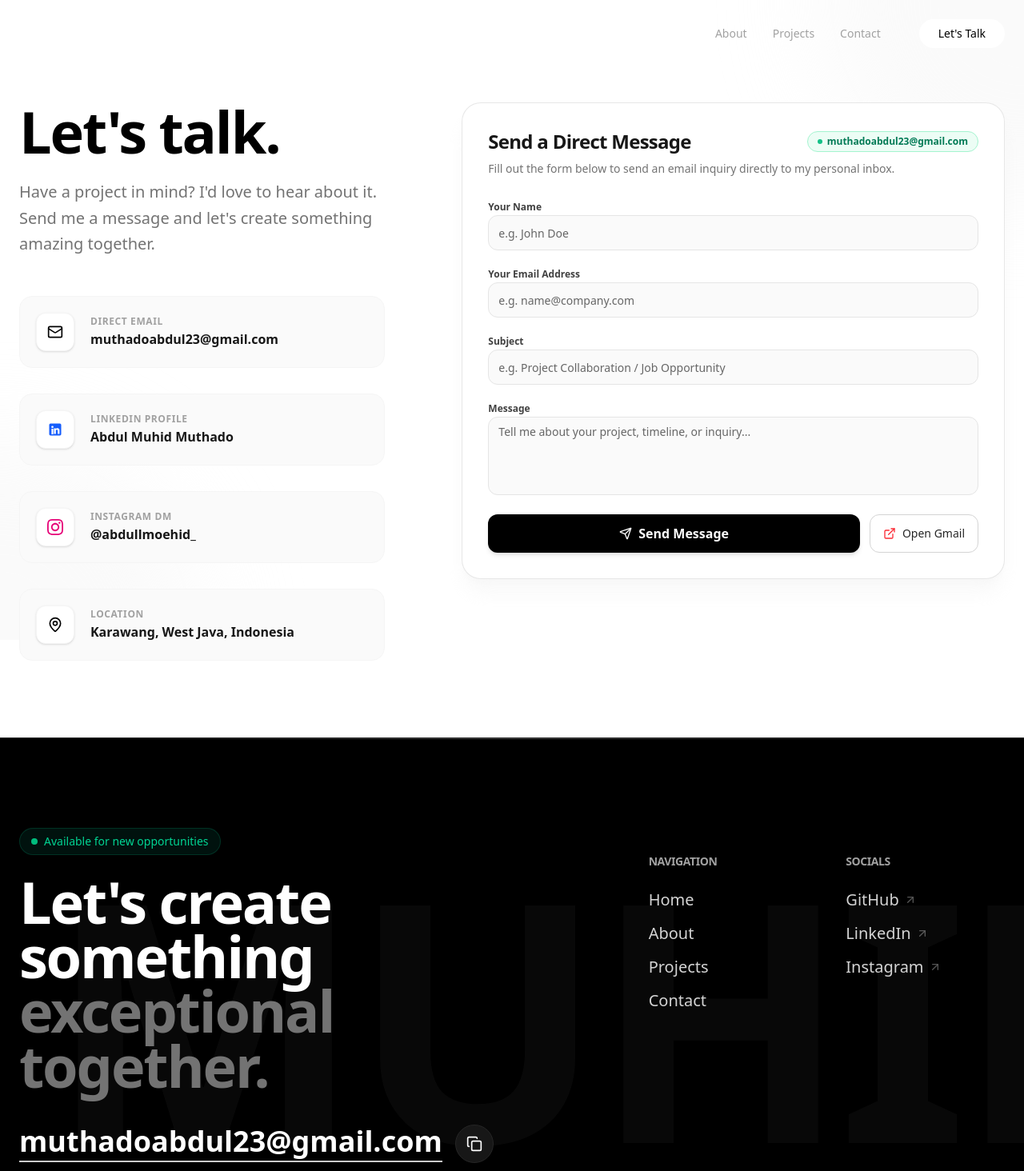
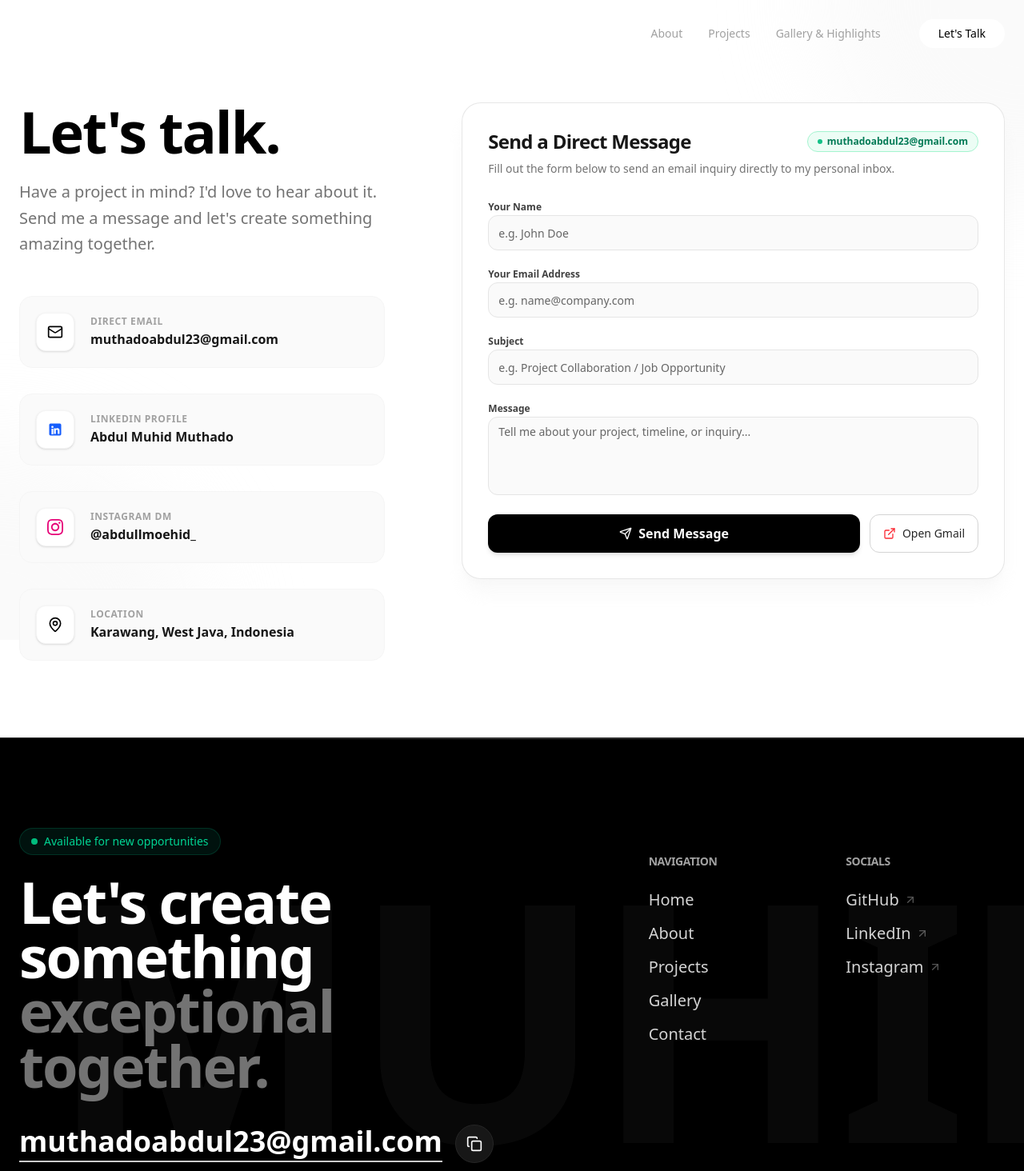
Before and after one commit to Moehid23/portofolio, a Next.js app: page /contact in a window 1280 px wide. Shown: the top 1464 px of the page at 80% size. Built offline with nearby package versions, Linux system fonts and the light colour scheme.

Commit message:
feat: update navigation menu replacing duplicate Contact with Gallery & Highlights

```diff
--- a/src/components/layout/Footer.tsx
+++ b/src/components/layout/Footer.tsx
@@ -67,6 +67,7 @@ export function Footer() {
     { label: "Home", href: "#home" },
     { label: "About", href: "#about" },
     { label: "Projects", href: "#projects" },
+    { label: "Gallery", href: "#gallery" },
     { label: "Contact", href: "#contact" },
   ];
 
--- a/src/components/layout/Navigation.tsx
+++ b/src/components/layout/Navigation.tsx
@@ -12,7 +12,7 @@ const navItems = [
   { href: "#home", label: "Home" },
   { href: "#about", label: "About" },
   { href: "#projects", label: "Projects" },
-  { href: "#contact", label: "Contact" },
+  { href: "#gallery", label: "Gallery & Highlights" },
 ];
 
 export function Navigation() {
```
